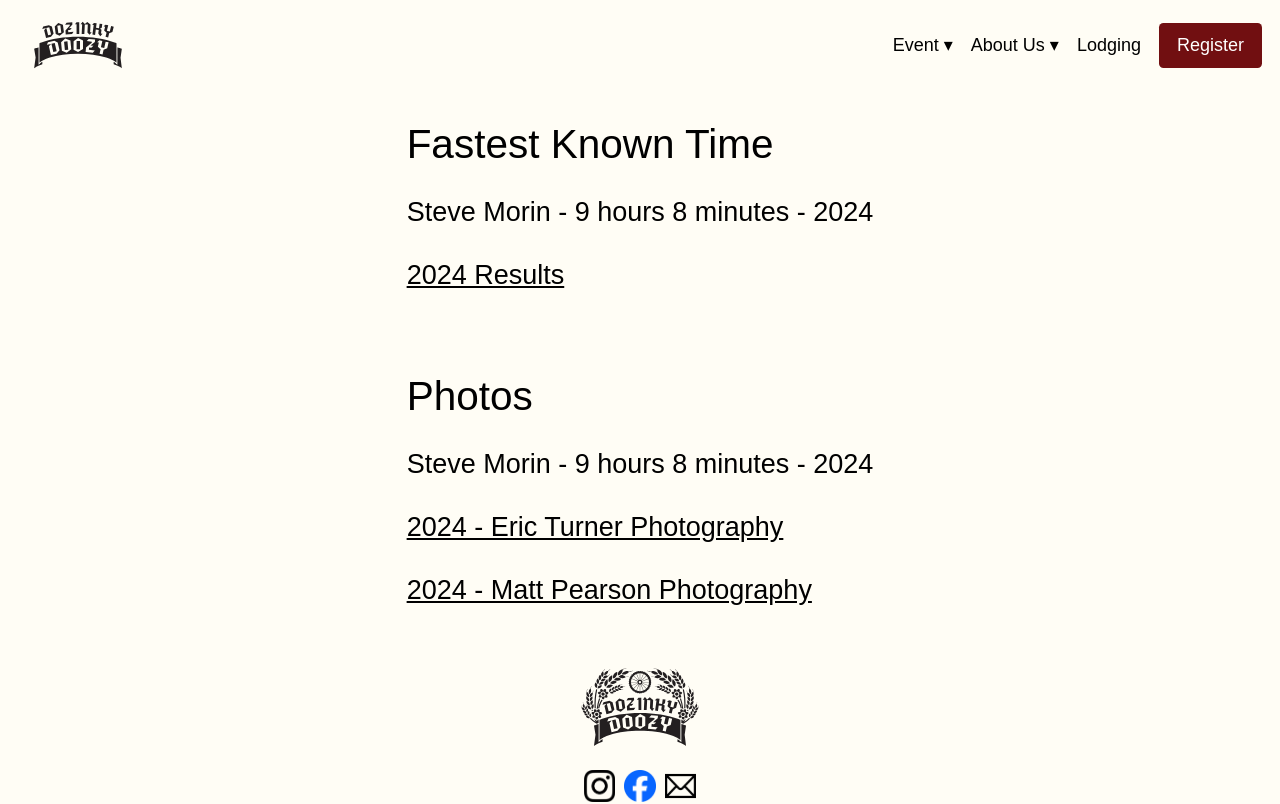
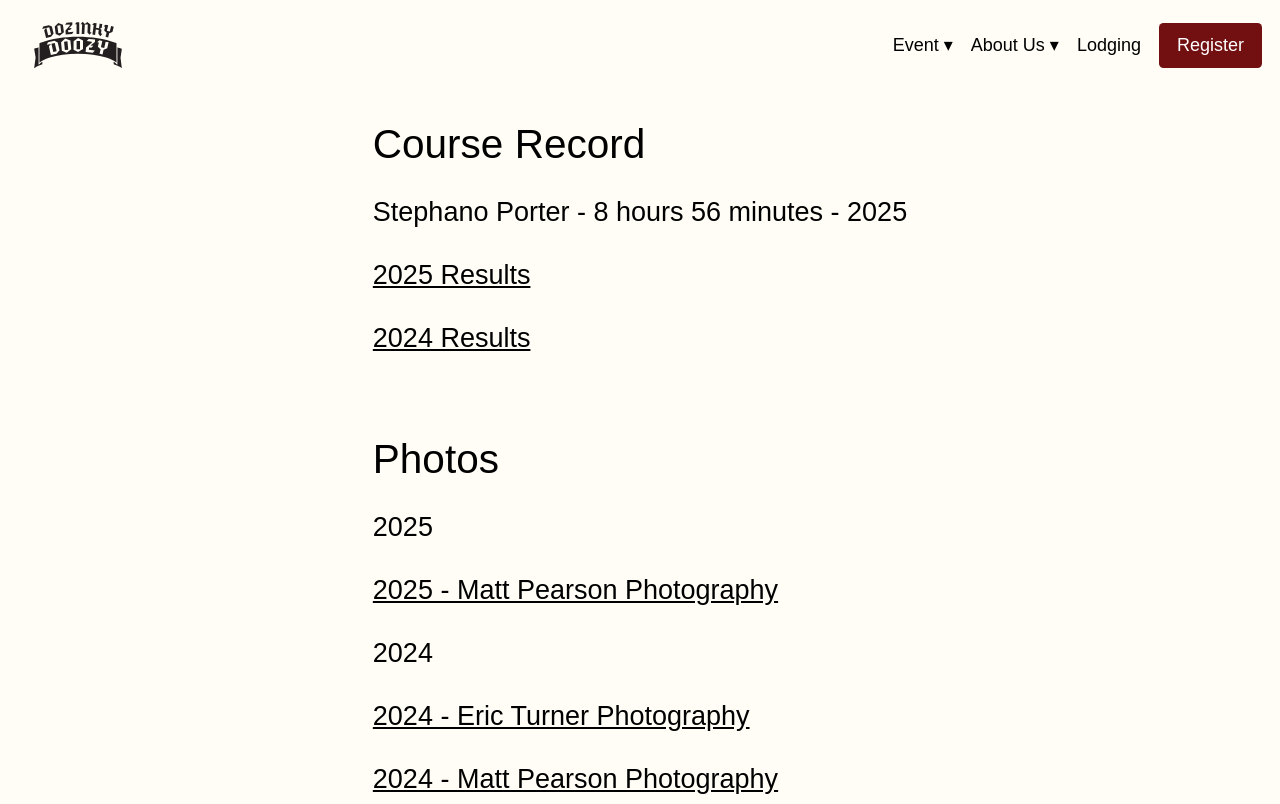
Before and after one commit to tblue1994/dozinky-doozy-website, a Next.js app: page /results in a window 1280 px wide. Shown: the top 804 px of the page. Built offline with nearby package versions, Linux system fonts and the light colour scheme; a web font is replaced by a local one.

Commit message:
feat: add 2025 results

```diff
--- a/src/app/(details)/results/page.tsx
+++ b/src/app/(details)/results/page.tsx
@@ -6,8 +6,17 @@ const h2ClassNames = "text-2xl";
 export default function Results() {
   return (
     <div className="flex flex-col gap-6 w-fit mx-auto">
-      <h1 className={`${headerText.className} text-4xl`}>Fastest Known Time</h1>
-      <h2 className={h2ClassNames}>Steve Morin - 9 hours 8 minutes - 2024</h2>
+      <h1 className={`${headerText.className} text-4xl`}>Course Record</h1>
+      <h2 className={h2ClassNames}>
+        Stephano Porter - 8 hours 56 minutes - 2025
+      </h2>
+      <Link
+        href="/results-2025.pdf"
+        target="_blank"
+        className={`${h2ClassNames} underline hover:text-venetian-red-600`}
+      >
+        2025 Results
+      </Link>
       <Link
         href="/2024-results.pdf"
         target="_blank"
@@ -17,7 +26,15 @@ export default function Results() {
       </Link>
       <br />
       <h1 className={`${headerText.className} text-4xl`}>Photos</h1>
-      <h2 className={h2ClassNames}>Steve Morin - 9 hours 8 minutes - 2024</h2>
+      <h2 className={h2ClassNames}>2025</h2>
+      <Link
+        href="https://matttakespictures.zenfoliosite.com/dozinky-doozy-2025"
+        target="_blank"
+        className={`${h2ClassNames} underline hover:text-venetian-red-600`}
+      >
+        2025 - Matt Pearson Photography
+      </Link>
+      <h2 className={h2ClassNames}>2024</h2>
       <Link
         href="https://gallery.ericturner.photography/-dozinkydoozy/gallery"
         target="_blank"
```
Also changed, not shown: 1 other file (tests, documents, lock files or other folders).
